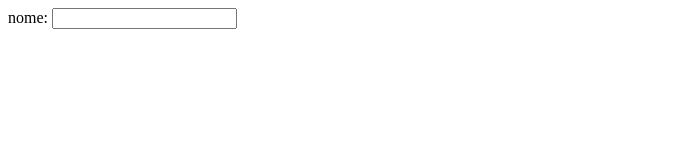
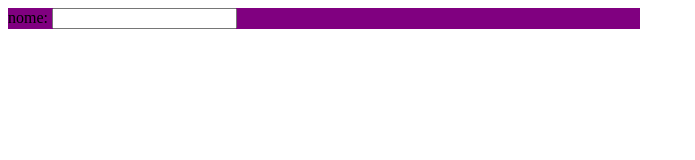
Before and after one commit to ErrorBr404/Projeto-HTML, a plain HTML site: page index.html in a window 1280 px wide. Shown: the whole page, without its empty margins (0-695 px from the left). Drawn offline with Linux system fonts and the light colour scheme.

Commit message:
adição do css e cor no main

```diff
--- a/index.html
+++ b/index.html
@@ -1,10 +1,14 @@
 <!DOCTYPE html>
 <html lang="en">
+
 <head>
     <meta charset="UTF-8">
     <meta name="viewport" content="width=device-width, initial-scale=1.0">
     <title>Document</title>
+
+    <link rel="stylesheet" href="style.css">
 </head>
+
 <body>
     <main>
         <form action="">
@@ -13,4 +17,5 @@
         </form>
     </main>
 </body>
+
 </html>
--- /dev/null
+++ b/style.css
@@ -0,0 +1,5 @@
+main{
+    background-color: purple;
+    border-width: 50%;
+    width: 50%;
+}
```
